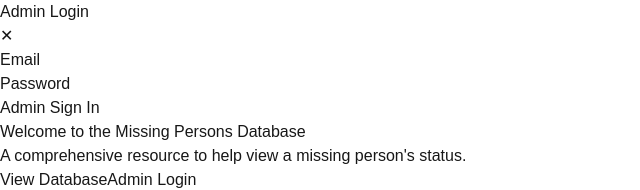
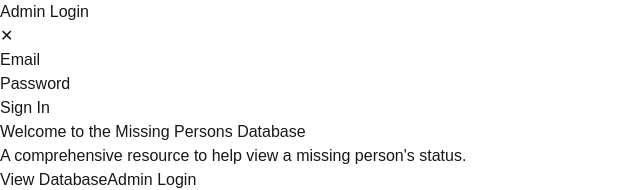
Before and after one commit to cth2x/cs4273-group-I, a Next.js app: page / in a window 1280 px wide. Both pictures are taken after a click on the button "Admin Login". Shown: the top 190 px of the page, without its empty margins (0-640 px from the left). Built offline with nearby package versions, Linux system fonts and the light colour scheme.

Commit message:
Updated sign in modal

```diff
--- a/src/app/TableComponent.tsx
+++ b/src/app/TableComponent.tsx
@@ -274,7 +274,7 @@ const TableComponent = ({ columns, data }: TableComponentProps) => {
               <button
                 type="submit"
                 className="w-full px-4 py-2 bg-blue-600 text-white rounded-lg hover:bg-blue-700 transition font-semibold">
-                Admin Sign In
+                Sign In
               </button>
             </form>
           </div>
--- a/src/app/page.tsx
+++ b/src/app/page.tsx
@@ -60,7 +60,7 @@ export default function Home() {
               <button
                 type="submit"
                 className="w-full px-4 py-2 bg-blue-600 text-white rounded-lg hover:bg-blue-700 transition font-semibold">
-                Admin Sign In
+                Sign In
               </button>
             </form>
           </div>
```
